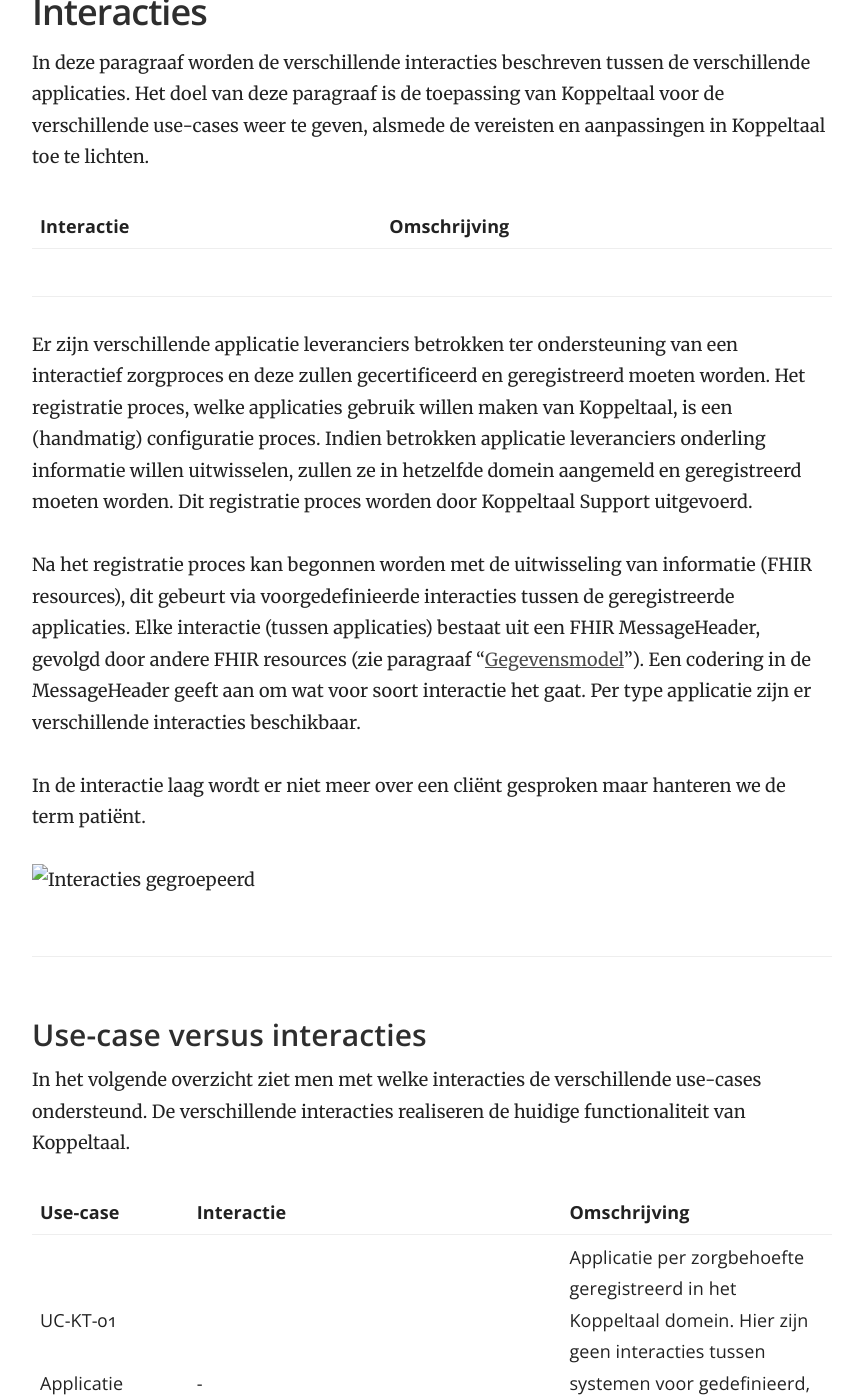
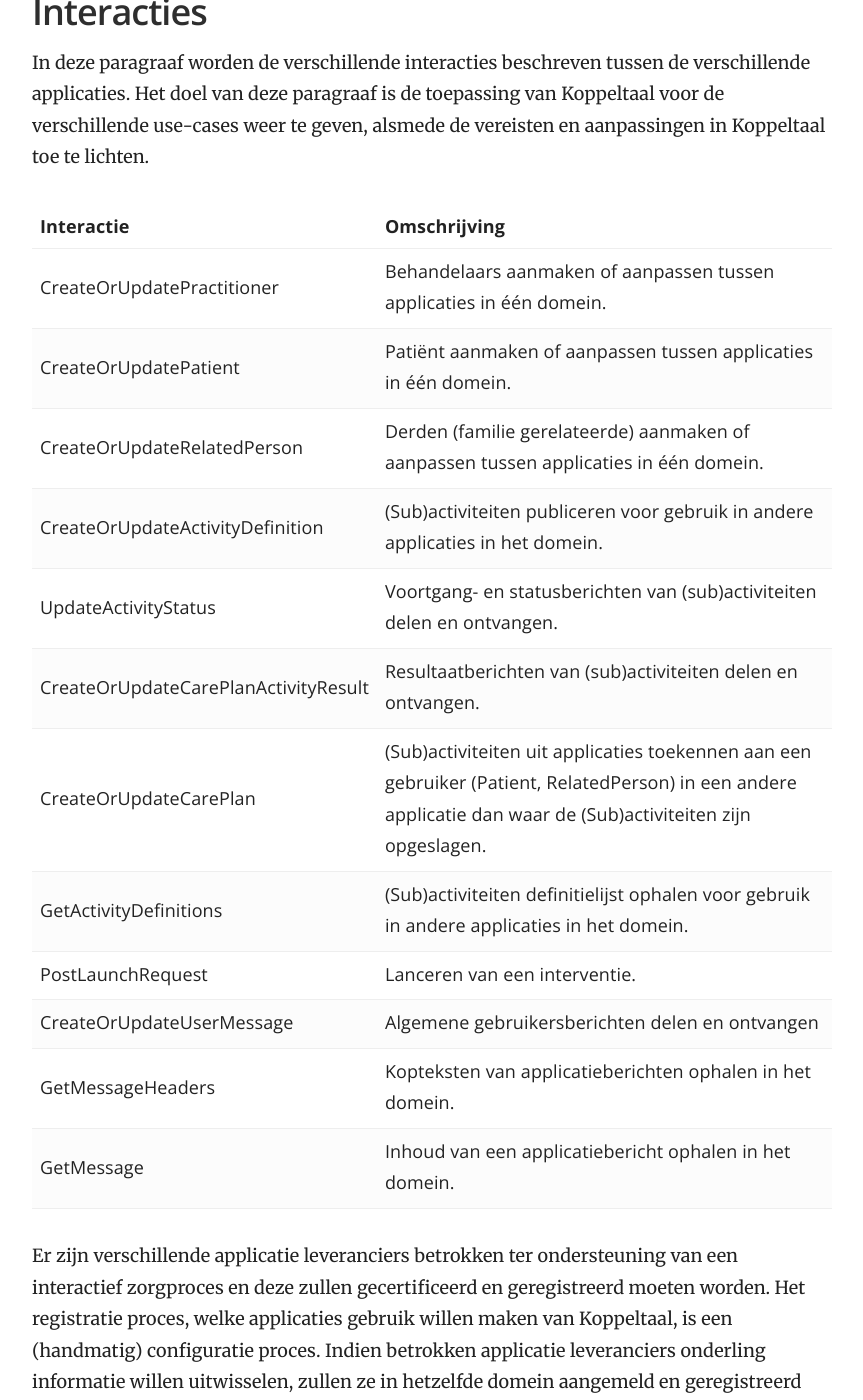
Before and after one commit to Koppeltaal/Koppeltaal-Documentation, a Jekyll site: the page built from informatiesystemen-architectuur.md, in a window 1280 px wide and 1400 px high, scrolled down 7288 px. Shown: the whole window, without its empty margins (358-1221 px from the left). Built offline with Jekyll 4.4.1, drawn with Linux system fonts in a browser that asks for light colours.

Commit message:
GitBook: [master] one page modified

```diff
--- a/informatiesystemen-architectuur.md
+++ b/informatiesystemen-architectuur.md
@@ -118,7 +118,18 @@ In deze paragraaf worden de verschillende interacties beschreven tussen de versc
 
 | Interactie | Omschrijving |
 | :--- | :--- |
-|  |  |
+| CreateOrUpdatePractitioner | Behandelaars aanmaken of aanpassen tussen applicaties in één domein. |
+| CreateOrUpdatePatient | Patiënt aanmaken of aanpassen tussen applicaties in één domein. |
+| CreateOrUpdateRelatedPerson | Derden \(familie gerelateerde\) aanmaken of aanpassen tussen applicaties in één domein. |
+| CreateOrUpdateActivityDefinition | \(Sub\)activiteiten publiceren voor gebruik in andere applicaties in het domein. |
+| UpdateActivityStatus | Voortgang- en statusberichten van \(sub\)activiteiten delen en ontvangen. |
+| CreateOrUpdateCarePlanActivityResult | Resultaatberichten van \(sub\)activiteiten delen en ontvangen. |
+| CreateOrUpdateCarePlan | \(Sub\)activiteiten uit applicaties toekennen aan een gebruiker \(Patient, RelatedPerson\) in een andere applicatie dan waar de \(Sub\)activiteiten zijn opgeslagen. |
+| GetActivityDefinitions | \(Sub\)activiteiten definitielijst ophalen voor gebruik in andere applicaties in het domein. |
+| PostLaunchRequest | Lanceren van een interventie. |
+| CreateOrUpdateUserMessage | Algemene gebruikersberichten delen en ontvangen |
+| GetMessageHeaders | Kopteksten van applicatieberichten ophalen in het domein. |
+| GetMessage | Inhoud van een applicatiebericht ophalen in het domein.  |
 
 Er zijn verschillende applicatie leveranciers betrokken ter ondersteuning van een interactief zorgproces en deze zullen gecertificeerd en geregistreerd moeten worden. Het registratie proces, welke applicaties gebruik willen maken van Koppeltaal, is een \(handmatig\) configuratie proces. Indien betrokken applicatie leveranciers onderling informatie willen uitwisselen, zullen ze in hetzelfde domein aangemeld en geregistreerd moeten worden. Dit registratie proces worden door Koppeltaal Support uitgevoerd.
 
```
